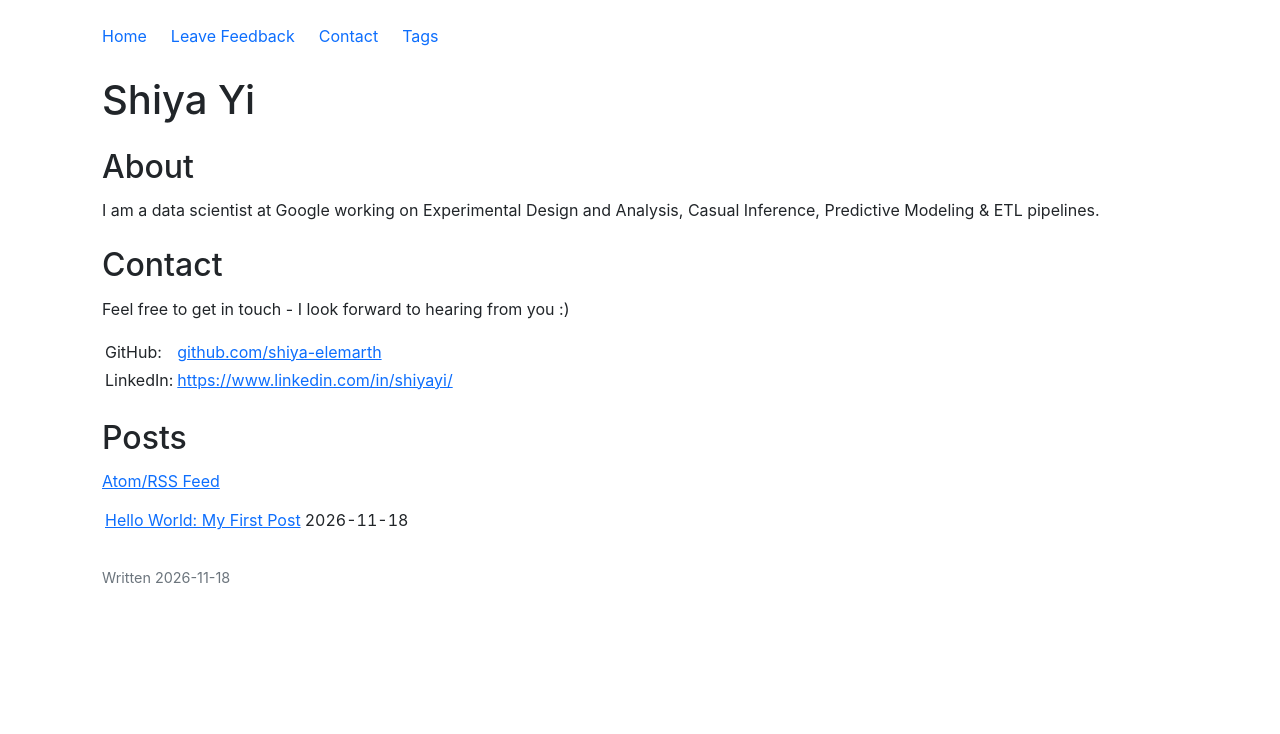
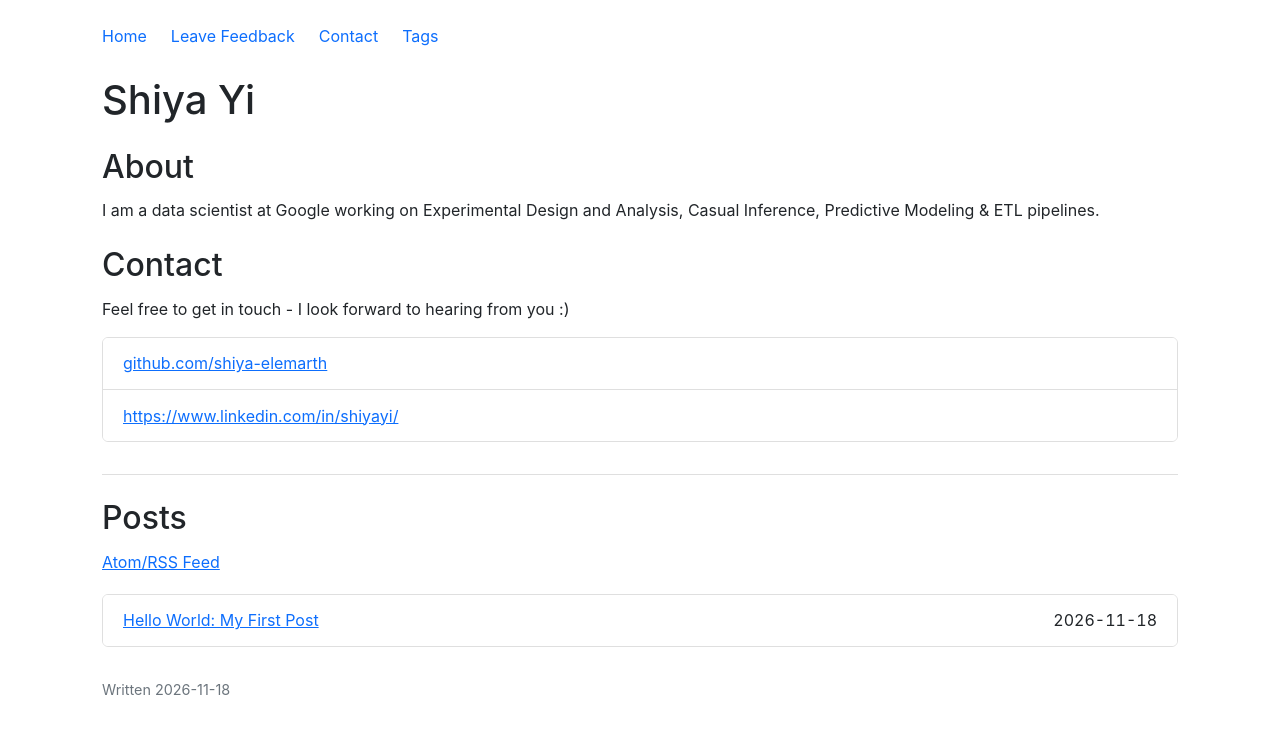
Before and after one commit to shiya-elemarth/shiya-elemarth.github.io, a plain HTML site: page index.html in a window 1280 px wide. Drawn offline with Linux system fonts and the light colour scheme.

Commit message:
Replace tables with unordered lists in index.html

```diff
--- a/index.html
+++ b/index.html
@@ -26,25 +26,25 @@
   <p>
     Feel free to get in touch - I look forward to hearing from you :)
   </p>
-  <table>
-    <tr>
-      <td>GitHub:</td>
-      <td><a href="https://github.com/shiya-elemarth">github.com/shiya-elemarth</a></td>
-    </tr>
-    <tr>
-      <td>LinkedIn:</td>
-      <td><a href="https://www.linkedin.com/in/shiyayi/">https://www.linkedin.com/in/shiyayi/</a></td>
-    </tr>
-  </table>
+  <ul class="list-group">
+    <li class="list-group-item">
+      <a href="https://github.com/shiya-elemarth">github.com/shiya-elemarth</a>
+    </li>
+    <li class="list-group-item">
+      <a href="https://www.linkedin.com/in/shiyayi/">https://www.linkedin.com/in/shiyayi/</a>
+    </li>
+  </ul>
+
+  <hr>
 
   <h2 id="posts">Posts</h2>
   <a class="feed-link" href="feed.xml">Atom/RSS Feed</a>
-  <table>
-    <tr>
-      <td><a href="posts/first-post.html">Hello World: My First Post</a></td>
-      <td class="post-date">2026-11-18</td>
-    </tr>
-  </table>
+  <ul class="list-group">
+    <li class="list-group-item">
+      <a href="posts/first-post.html">Hello World: My First Post</a>
+      <span class="post-date">2026-11-18</span>
+    </li>
+  </ul>
 
   <footer>
     Written 2026-11-18
```
